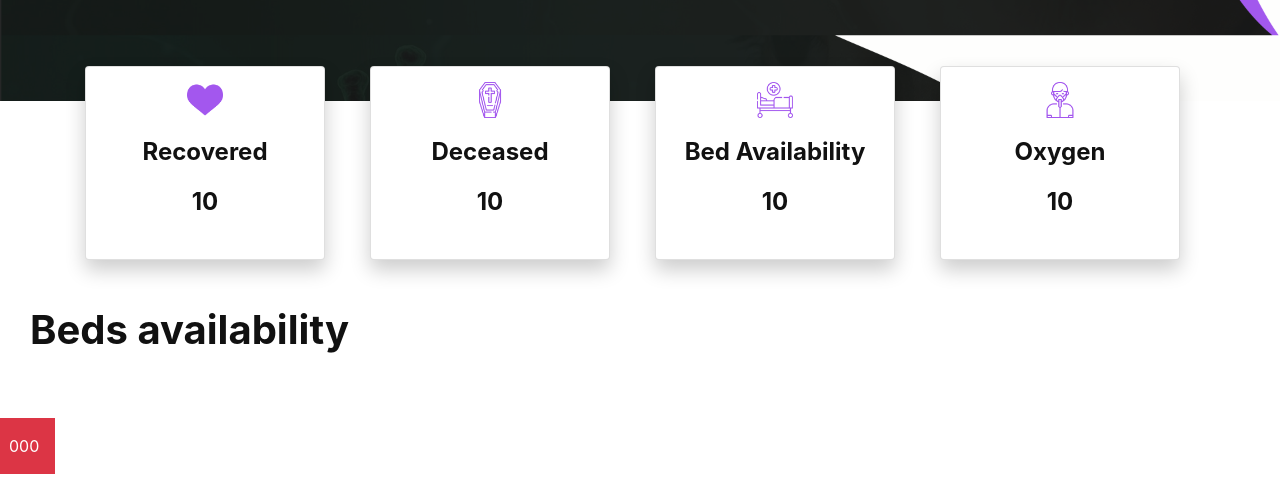
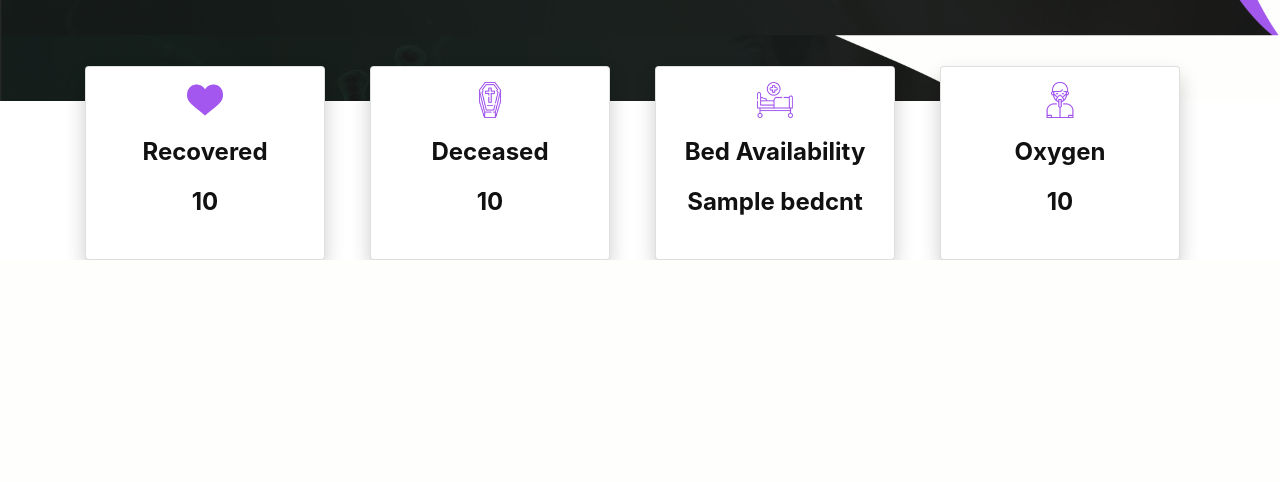
Before and after one commit to Kwinsi25/COVID-19, a Django app: template home/templates/index.html in a window 1280 px wide. Shown: the part 564-1046 px from the top of the page. After the commit the page ends 824 px from the top, so only its background shows below. Run offline with Django 4.2, Linux system fonts and the light colour scheme; tables that the repository leaves empty hold one stand-in row (values such as "Sample post"); the template is opened without the code that fills it: values that come from a table or form of the project are taken from there, most other values are stand-ins (such as "Sample title", 1, 10 or a date in 2020); some libraries are stand-ins or nearby versions.

Commit message:
change in bed

```diff
--- a/home/templates/index.html
+++ b/home/templates/index.html
@@ -103,13 +103,15 @@
                 </div>
             </div>
             <div class="col-sm">
+                <a href={% url 'bedAvailablity' %}>
                 <div class="card" style="width: 15rem;">
                     <img src="{% static 'hospital-bed.png' %}" class="card-img-top" alt="">
-                        <div class="card-body">
-                            <h5 class="card-title">Bed Availability</h5>
-                                <h5 class="card-title">10</h5>
-                        </div>
+                    <div class="card-body">
+                        <h5 class="card-title">Bed Availability</h5>
+                        <h5 class="card-title">{{bedcnt}}</h5>
+                    </div>
                 </div>
+                </a>
             </div>
             <div class="col-sm">
                 <div class="card" style="width: 15rem;">
@@ -121,26 +123,7 @@
                 </div>
             </div>
       </div>
-    </div>
-    <!-- beds -->
-
-    <div style="padding: 30px;"><h1 class="font-weight-bold my-3 ">Beds availability</h1></div>
-        <div class="row">
-            {% comment %} <div class="bg-success grid-box my-2 mx-2 py-3 px-3"> {% endcomment %}
-            {% comment %} </div> {% endcomment %}
-
-            {% for bed in beds %}
-                <div class="
-                {% if bed.occupied == True %}
-                bg-danger
-                {% elif bed.occupied == False %}
-                bg-success
-                {% endif %}
-                grid-box my-2 mx-2 py-3 px-3 text-white">{{ bed }}</div>
-            {% endfor %}
-
-        </div>
-
+	</div>
         <!-- Modal HTML -->
         <div id="myModal" class="modal fade">
 	        <div class="modal-dialog modal-login">
```
